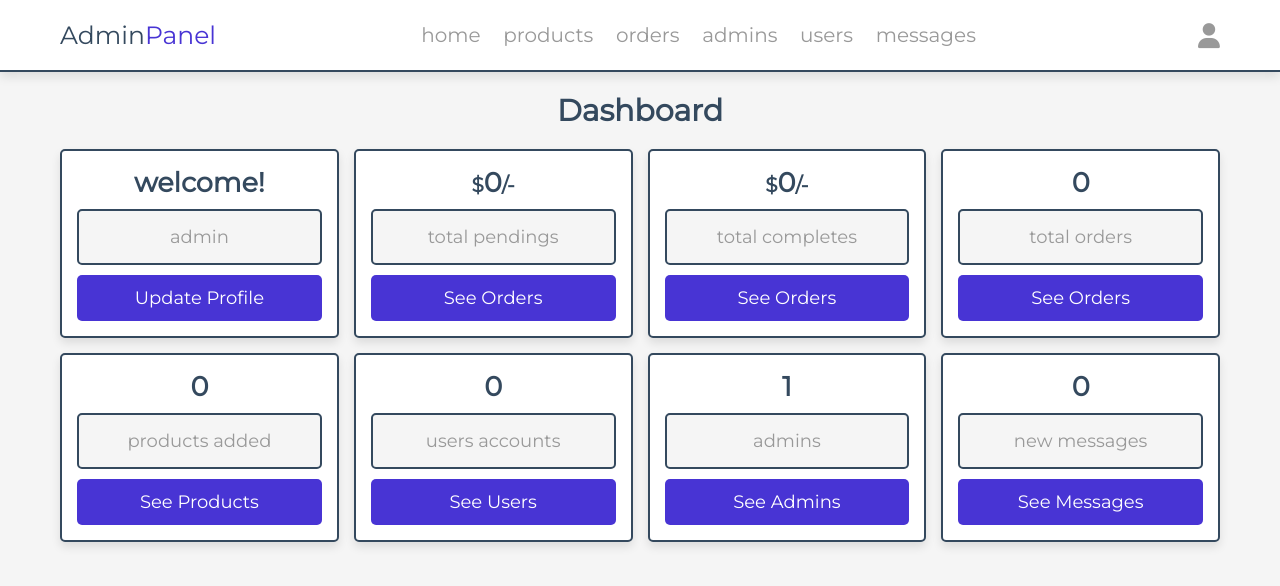
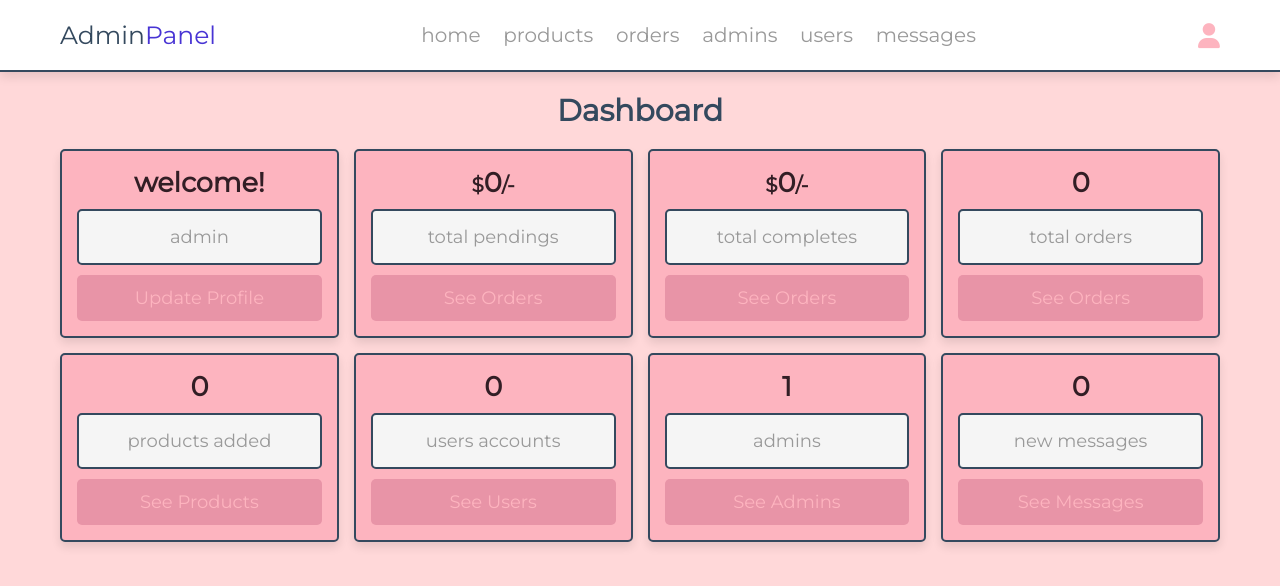
Before and after one commit to Kathleah17/final_website, a PHP site: page /admin/dashboard.php in a window 1280 px wide. Shown: the top 586 px of the page. Run offline with PHP 8.4, Linux system fonts and the light colour scheme; a user stored in the database is signed in; data comes from the database, SQL or seed files in the repository; data that the repository does not hold is empty; some libraries are stand-ins or nearby versions.

Commit message:
Update admin_style.css

```diff
--- a/food_website_backend/css/admin_style.css
+++ b/food_website_backend/css/admin_style.css
@@ -3,11 +3,16 @@
 :root{
    --main-color:#4834d4;
    --red:#e74c3c;
-   --orange:#f39c12;
    --black:#34495e;
    --white:#fff;
    --light-bg:#f5f5f5;
    --light-color:#999;
+   --canon: #8b4E5E;
+   --cocoa: #321E25;
+   --contessa:#c06378;
+   --pink:#fdb4bf;
+   --darkpink:#e894a7;
+   --softpink:#ffd8d9;
    --border:.2rem solid var(--black);
    --box-shadow:0 .5rem 1rem rgba(0,0,0,.1);
 }
@@ -35,7 +40,7 @@
 }
 
 ::-webkit-scrollbar-thumb{
-   background-color: var(--main-color);
+   background-color: var(--darkpink);
 }
 
 html{
@@ -44,7 +49,7 @@ html{
 }
 
 body{
-   background-color: var(--light-bg);
+   background-color: var(--softpink);
    /* padding-bottom: 7rem; */
 }
 
@@ -70,21 +75,24 @@ section{
 }
 
 .btn{
-   background-color: var(--main-color);
+background-color: var(--darkpink);
+color:var(--pink);
 }
 
 .delete-btn{
-   background-color: var(--red);
+   background-color: var(--darkpink);
+   color:var(--pink);
 }
 
 .option-btn{
-   background-color: var(--orange);
+   background-color: var(--pink);
 }
 
 .btn:hover,
 .delete-btn:hover,
 .option-btn:hover{
    background-color: var(--black);
+	color:var(--pink);
 }
 
 .flex-btn{
@@ -97,7 +105,7 @@ section{
    top:0;
    max-width: 1200px;
    margin:0 auto;
-   background-color: var(--light-bg);
+   background-color: var(--pink);
    padding:2rem;
    display: flex;
    align-items: center;
@@ -112,7 +120,7 @@ section{
 
 .message i{
    font-size: 2.5rem;
-   color:var(--red);
+   color:var(--cocoa);
    cursor: pointer;
 }
 
@@ -149,7 +157,9 @@ section{
 }
 
 .form-container form{
-   background-color: var(--white);
+   background-color: var(--softpink);
+	 background:transparent;
+	 filter:blur(85px);
    border-radius: .5rem;
    border:var(--border);
    box-shadow: var(--box-shadow);
@@ -177,7 +187,7 @@ section{
 
 .form-container form .box{
    width: 100%;
-   background-color: var(--light-bg);
+   background-color: var(--pink);
    padding:1.4rem;
    font-size: 1.4rem;
    color:var(--black);
@@ -219,18 +229,19 @@ section{
 }
 
 .header .flex .navbar a:hover{
-   color:var(--main-color);
+   color:var(--cocoa);
 }
 
 .header .flex .icons > *{
    font-size: 2.5rem;
    cursor: pointer;
-   color:var(--light-color);
+   color:var(--pink);
    margin-left: 1.7rem;
 }
 
 .header .flex .icons > *:hover{
-   color:var(--main-color);
+   background-color: var(--black);
+   color:var(--pink);
 }
 
 .header .flex .profile{
@@ -277,7 +288,7 @@ section{
 
 .dashboard .box-container .box{
    text-align: center;
-   background-color: var(--white);
+   background-color: var(--pink);
    border:var(--border);
    box-shadow: var(--box-shadow);
    border-radius: .5rem;
@@ -287,7 +298,7 @@ section{
 
 .dashboard .box-container .box h3{
    font-size: 2.7rem;
-   color:var(--black);
+   color:var(--cocoa);
 }
 
 .dashboard .box-container .box h3 span{
```
